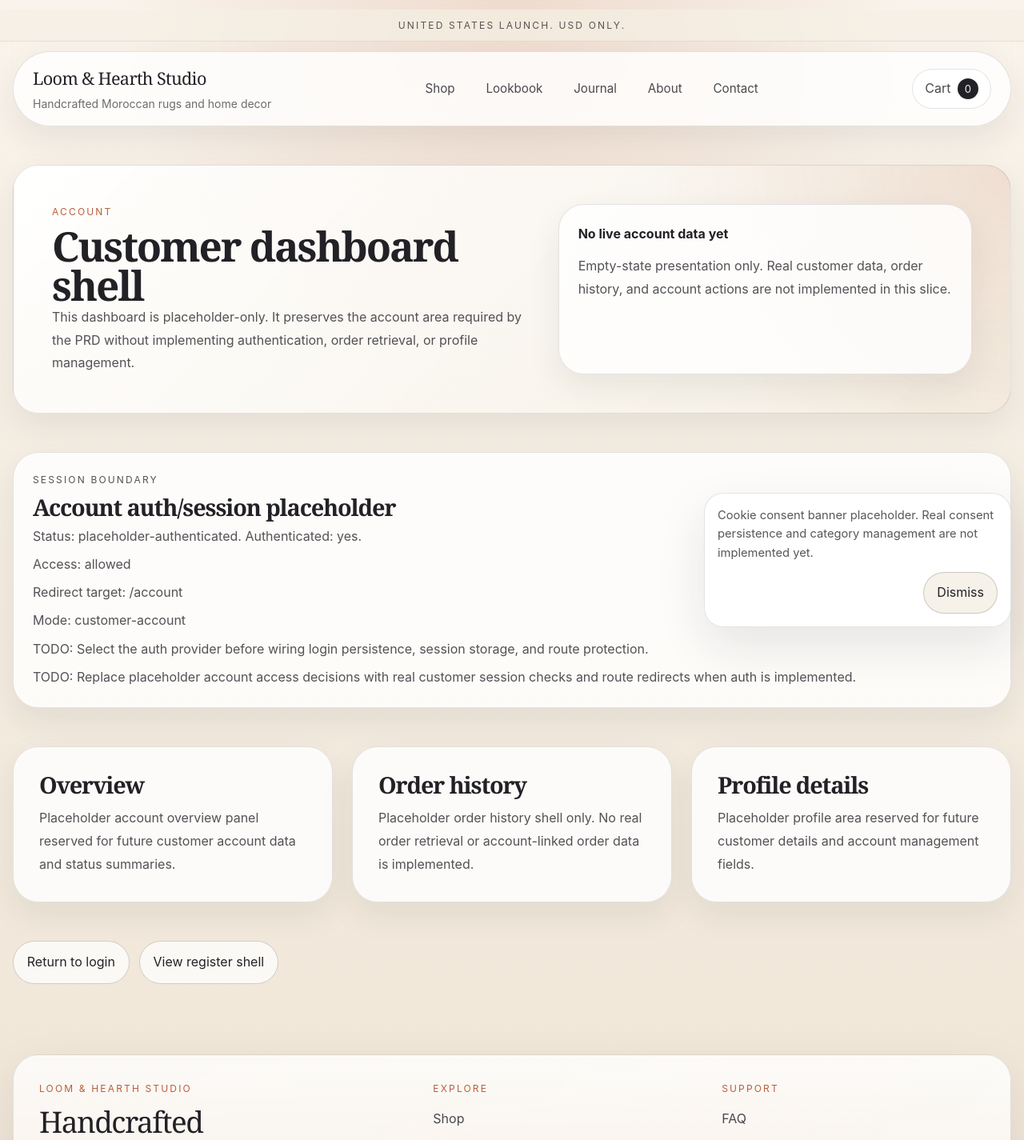
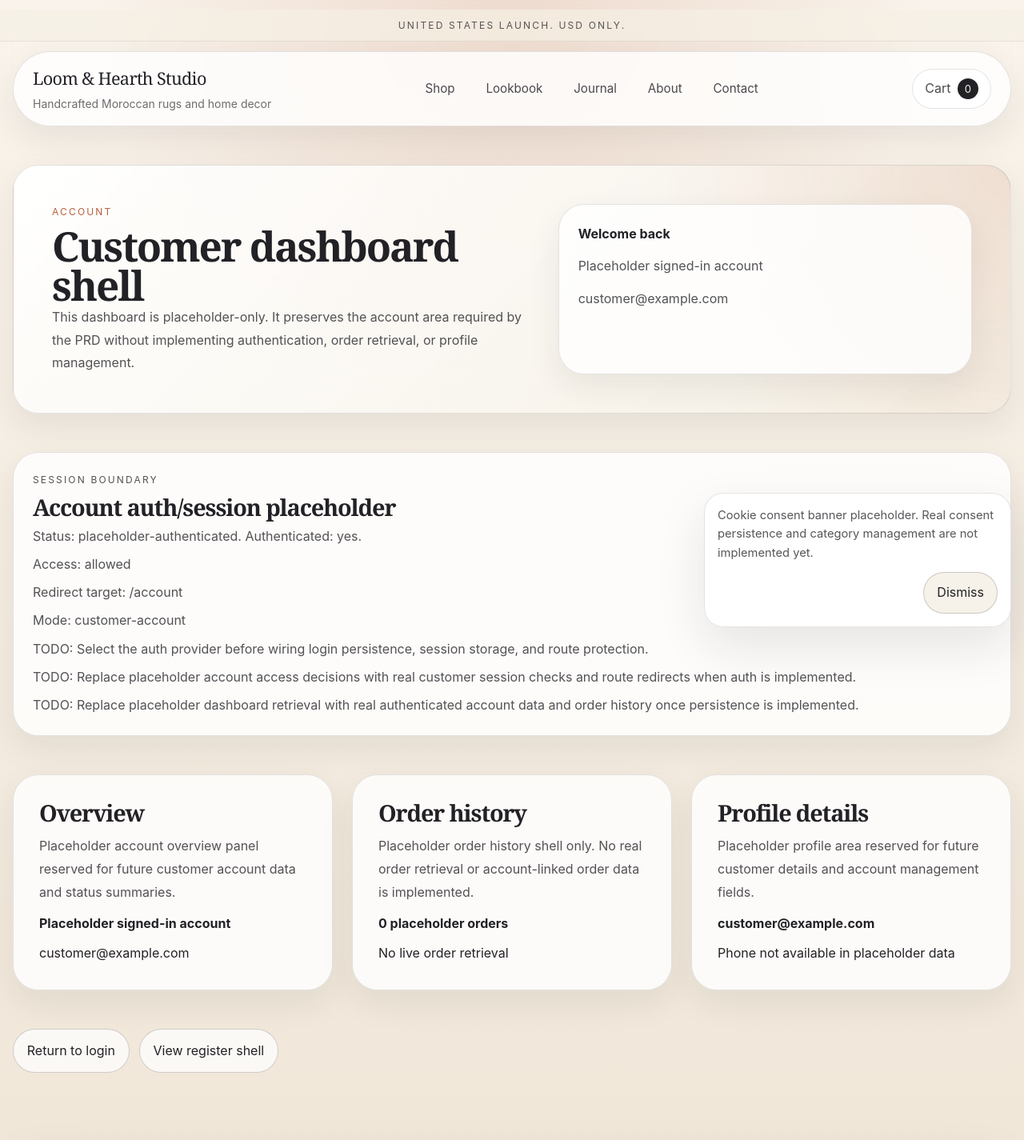
Before and after one commit to Riad-Rug/loom-hearth-studio, a Next.js app: page /account in a window 1280 px wide. Shown: the top 1425 px of the page at 80% size. Built offline with nearby package versions, Linux system fonts and the light colour scheme.

Commit message:
feat: add account dashboard data boundaries

```diff
--- a/features/account/account-dashboard-page-view.tsx
+++ b/features/account/account-dashboard-page-view.tsx
@@ -3,17 +3,23 @@ import Link from "next/link";
 
 import { accountDashboardSections } from "@/features/account/account-data";
 import { accountGuardTodo, getAccountAccessDecision } from "@/lib/auth";
+import {
+  accountDashboardDataTodo,
+  getPlaceholderAccountDashboardData,
+} from "@/lib/account/dashboard";
 
 import styles from "./account.module.css";
 
 export function AccountDashboardPageView() {
-  const accessDecision = getAccountAccessDecision({
-    user: {
+  const placeholderUser = {
     id: "account-session-placeholder",
     email: "customer@example.com",
-    },
+  };
+  const accessDecision = getAccountAccessDecision({
+    user: placeholderUser,
     routeKind: "dashboard",
   });
+  const dashboardData = getPlaceholderAccountDashboardData(placeholderUser);
 
   return (
     <div className={styles.page}>
@@ -27,11 +33,21 @@ export function AccountDashboardPageView() {
           </p>
         </div>
         <div className={styles.dashboardEmptyState}>
+          {dashboardData ? (
+            <>
+              <strong>{dashboardData.overview.greeting}</strong>
+              <p>{dashboardData.overview.statusLabel}</p>
+              <p>{dashboardData.overview.accountEmail}</p>
+            </>
+          ) : (
+            <>
               <strong>No live account data yet</strong>
               <p>
                 Empty-state presentation only. Real customer data, order history, and account
                 actions are not implemented in this slice.
               </p>
+            </>
+          )}
         </div>
       </section>
 
@@ -47,16 +63,35 @@ export function AccountDashboardPageView() {
         <p>Mode: {accessDecision.sessionSummary.roleLabel}</p>
         <p>{accessDecision.sessionSummary.todo}</p>
         <p>{accountGuardTodo}</p>
+        <p>{accountDashboardDataTodo}</p>
       </section>
 
       {accessDecision.status === "allowed" ? (
         <section className={styles.dashboardGrid}>
-          {accountDashboardSections.map((section) => (
+          {accountDashboardSections.map((section) => {
+            const summaryBody =
+              section.id === "overview"
+                ? dashboardData?.overview.statusLabel
+                : section.id === "orders"
+                  ? dashboardData?.orders.orderCountLabel
+                  : dashboardData?.profile.email;
+
+            const summaryMeta =
+              section.id === "overview"
+                ? dashboardData?.overview.accountEmail
+                : section.id === "orders"
+                  ? dashboardData?.orders.latestOrderLabel
+                  : dashboardData?.profile.phoneLabel;
+
+            return (
               <article key={section.id} className={styles.dashboardCard}>
                 <h2>{section.title}</h2>
                 <p>{section.body}</p>
+                {summaryBody ? <strong>{summaryBody}</strong> : null}
+                {summaryMeta ? <span>{summaryMeta}</span> : null}
               </article>
-          ))}
+            );
+          })}
         </section>
       ) : (
         <section className={styles.sessionCard}>
--- /dev/null
+++ b/lib/account/dashboard.ts
@@ -0,0 +1,54 @@
+import type { AuthenticatedUser } from "@/lib/auth";
+
+export type AccountDashboardOverview = {
+  greeting: string;
+  statusLabel: string;
+  accountEmail: string;
+};
+
+export type AccountOrderHistorySummary = {
+  statusLabel: string;
+  orderCountLabel: string;
+  latestOrderLabel: string;
+};
+
+export type AccountProfileSummary = {
+  fullName: string;
+  email: string;
+  phoneLabel: string;
+};
+
+export type AccountDashboardData = {
+  overview: AccountDashboardOverview;
+  orders: AccountOrderHistorySummary;
+  profile: AccountProfileSummary;
+};
+
+export function getPlaceholderAccountDashboardData(
+  user: AuthenticatedUser | null,
+): AccountDashboardData | null {
+  if (!user) {
+    return null;
+  }
+
+  return {
+    overview: {
+      greeting: "Welcome back",
+      statusLabel: "Placeholder signed-in account",
+      accountEmail: user.email,
+    },
+    orders: {
+      statusLabel: "No order history loaded",
+      orderCountLabel: "0 placeholder orders",
+      latestOrderLabel: "No live order retrieval",
+    },
+    profile: {
+      fullName: "Customer name placeholder",
+      email: user.email,
+      phoneLabel: "Phone not available in placeholder data",
+    },
+  };
+}
+
+export const accountDashboardDataTodo =
+  "TODO: Replace placeholder dashboard retrieval with real authenticated account data and order history once persistence is implemented.";
```
Lines whose indentation alone changed are shown as unchanged.
